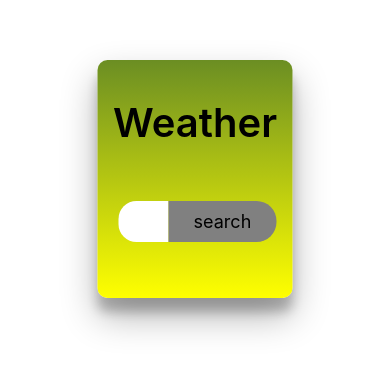
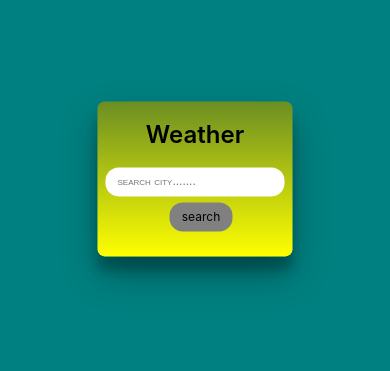
Before and after one commit to DonatusNnaji/myweathernow, a React (Create React App) app: page / in a window 390 px wide. Shown: the part 243-614 px from the top of the page. Built offline with nearby package versions, Linux system fonts and the light colour scheme.

Commit message:
Responsive features

```diff
--- a/src/components/app.js
+++ b/src/components/app.js
@@ -4,6 +4,13 @@ import './weather.css';
  const [currentWeather, setCurrentWeather] = useState(null);
  const [city, setcity] = useState('');
  const notificationMsg = useRef(null);
+ const inputRef = useRef(null);
+ const dynamicWidth = () => {
+   if(inputRef.current){
+     const remWidth = inputRef.current.srollWidth/16 ;
+     inputRef.current.style.width = remWidth + 'rem' ;
+   }
+ };
  const handleSearch = (ev) => {
    if (city=== '') {
      notificationMsg.current.style.display= 'block';
@@ -40,7 +47,7 @@ import './weather.css';
         <div>
        <div className="card">
           <input type= "text" id= "search" name="search" value= {city} placeholder= 'search city.......' required
-          onChange= {(ev) => setcity(ev.target.value)}/>
+          onChange= {(ev) => {setcity(ev.target.value); dynamicWidth()}}  ref = {inputRef}/>
           <span className="search-icon" onClick = {handleSearch} >search</span>
         </div>
         <div className= "notification" ref= {notificationMsg}></div>
--- a/src/components/weather.css
+++ b/src/components/weather.css
@@ -4,27 +4,27 @@
   box-sizing: border-box;
 }
 html{
-  font-size: 18px;
+  font-size: 16px;
+  background-color: teal;
+
 }
 header{
-  font-size: 40px;
+  font-size: 2rem;
   font-weight: 600;
-  margin-top: 2rem;
-  margin-bottom: 3rem;
+  margin-top: 1.5rem;
+  margin-bottom: 1.5rem;
 }
-body{
-  font-size: 1rem;
-}
+
 .container{
   background-image: linear-gradient(oliveDrab, yellow) ;
   display: flex;
   flex-direction: column;
   justify-content: center;
   align-items: center;
-  padding: 2px;
+  padding: .1rem;
   width: 50%;
   height: auto;
-  border-radius: 10px;
+  border-radius: .6rem;
   position: absolute;
   top: 50%;
   left: 50%;
@@ -33,29 +33,31 @@ body{
 
 }
 h1{
-  font-size: 30px;
+  font-size: 1.8rem;
   font-weight: 400;
   text-align: center;
-  margin-bottom: 5rem;
+  margin-bottom: 3rem;
 
 }
 .card{
   width: 100%;
-  border-radius: 30px;
+  border-radius: 1.8rem;
   display: flex;
   text-align: center;
-  padding: 0 10%;
+  /*padding: 0 10%;*/
   margin-bottom: 2rem;
+  justify-content: center;
+  align-items: center;
 
 }
  .card input[type= "text"]{
-  border-radius: 18px 0 0 18px;
+  border-radius: 1.1rem;
   border: 0;
   outline: 0;
   height: 100%;
   font-size: 1rem;
-  padding: 10px 25px;
-  width: 100%;
+  padding: .6rem 1rem;
+  width: auto;
 
 }
 .search-icon{
@@ -66,15 +68,16 @@ h1{
   width: min-content;
   font-size: 1rem;
   height: 100%;
-  padding: 10px 25px;
-  border-radius: 0 20px 20px 0;
+  padding: .6rem 1rem;
+  border-radius:  1.1rem ;
   cursor: pointer;
+  margin-left: 1rem;
 }
 .notification{
   /*display: none;*/
-  font-size: 18px;
+  font-size: 1.1rem;
   font-weight: 400;
-  margin-bottom: 3rem;
+  margin-bottom: 1rem;
   text-align: center;
 }
 /*.container-con{
@@ -84,7 +87,7 @@ h1{
 img{
   display: block;
   margin: 0 auto;
-  width: 200px;
+  width: 10rem;
   height: max-content;
 
 
@@ -98,7 +101,7 @@ img{
 
 }
 .description{
-  font-size: 20px;
+  font-size: 1.2;
   font-weight: 700;
   text-align: center;
   margin-bottom: 2rem;
@@ -112,14 +115,21 @@ img{
 }
 
   @media screen and (max-width: 767px){
+    html{
+      font-size: 12px;
+    }
     container{
-      width: 100%;
+    /*  width: 100%;
       top: 20%;
-      left: 20%;
+      left: 20*/
       /*padding: 0;*/
     }
+    .card{
+      flex-direction: column;
+      justify-content: center;
+    }
      .card input[type= "text"]{
-       font-size: 1rem;
        font-variant: small-caps;
+       margin-bottom: .5rem;
      }
   }
```
